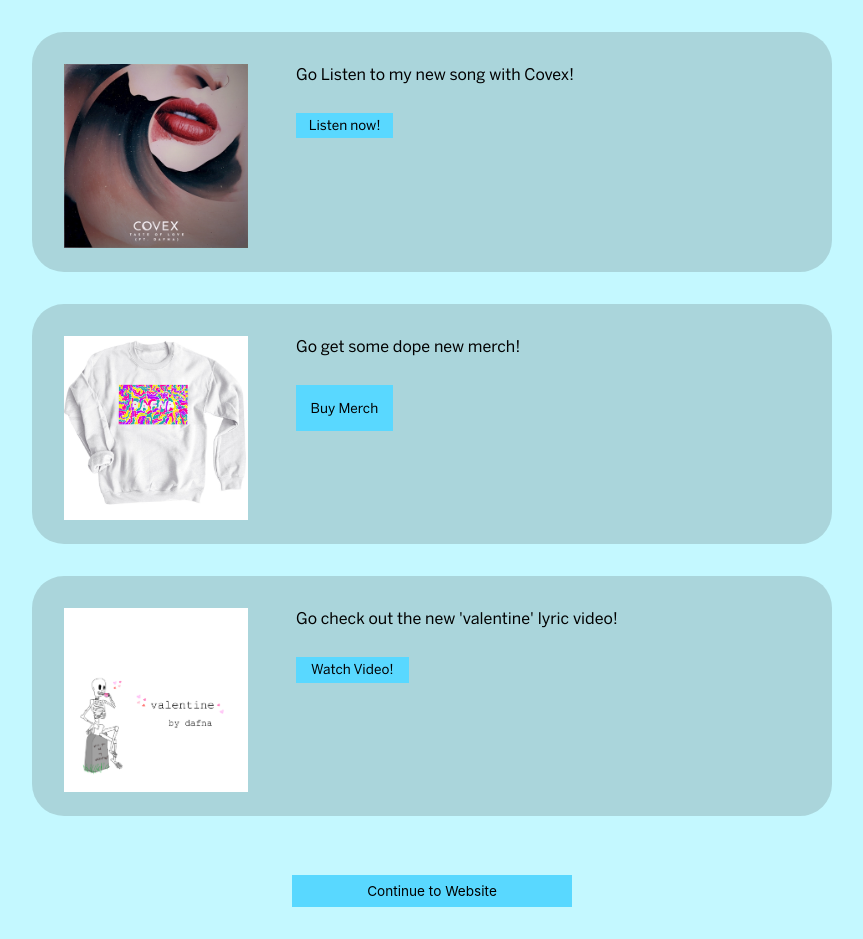
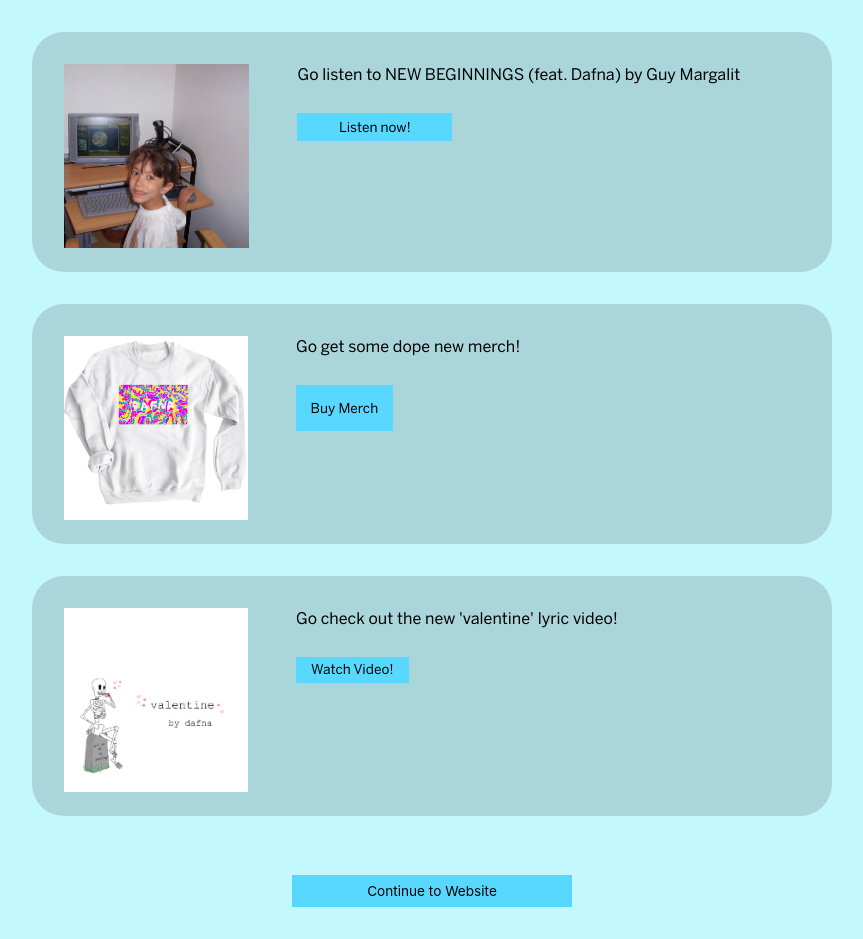
Before and after one commit to dafnamargalit/dafna, a React (Create React App) app: page / in a window 1280 px wide. Shown: the whole page, without its empty margins (208-1071 px from the left). Built offline with nearby package versions, Linux system fonts and the light colour scheme.

Commit message:
music change

```diff
--- a/src/components/Landing/Landing.js
+++ b/src/components/Landing/Landing.js
@@ -1,7 +1,7 @@
 import React from 'react';
 import {Link} from 'react-router-dom';
 
-import album from '../media/album-covers/tasteoflove.jpg';
+import album from '../media/album-covers/SADDERDAYS.jpeg';
 // import poster from '../media/images/gothababe-poster.png';
 import vid from '../media/images/val-lyric.png';
 import merch from '../media/images/merch.png';
@@ -15,9 +15,9 @@ const Landing = () => {
             <div className="content">
                 <img className="resize" src={album} alt="album"></img>
                 <div className="landing-description">
-                Go Listen to my new song with Covex!
+                Go listen to NEW BEGINNINGS (feat. Dafna) by Guy Margalit
                     <br></br>
-                    <a className="landing-button" href="https://frtyfve.lnk.to/TasteOfLove">
+                    <a className="landing-button" href="https://fanlink.to/SADDERDAYS">
                         Listen now!
                     </a>
                 </div>
@@ -64,8 +64,8 @@ const Landing = () => {
             <div className="item">
             <img className="mobile-resize" src={album} alt="album"></img>
                 <br></br>
-                    <a className="mobile-button" href="https://frtyfve.lnk.to/TasteOfLove">
-                        Go listen to my new song with Covex!
+                    <a className="mobile-button" href="https://fanlink.to/SADDERDAYS">
+                        Go listen to my new song with Guy Margalit!
                     </a>
 
             </div>
```
Also changed, not shown: src/components/media/album-covers/SADDERDAYS.jpeg (added).
